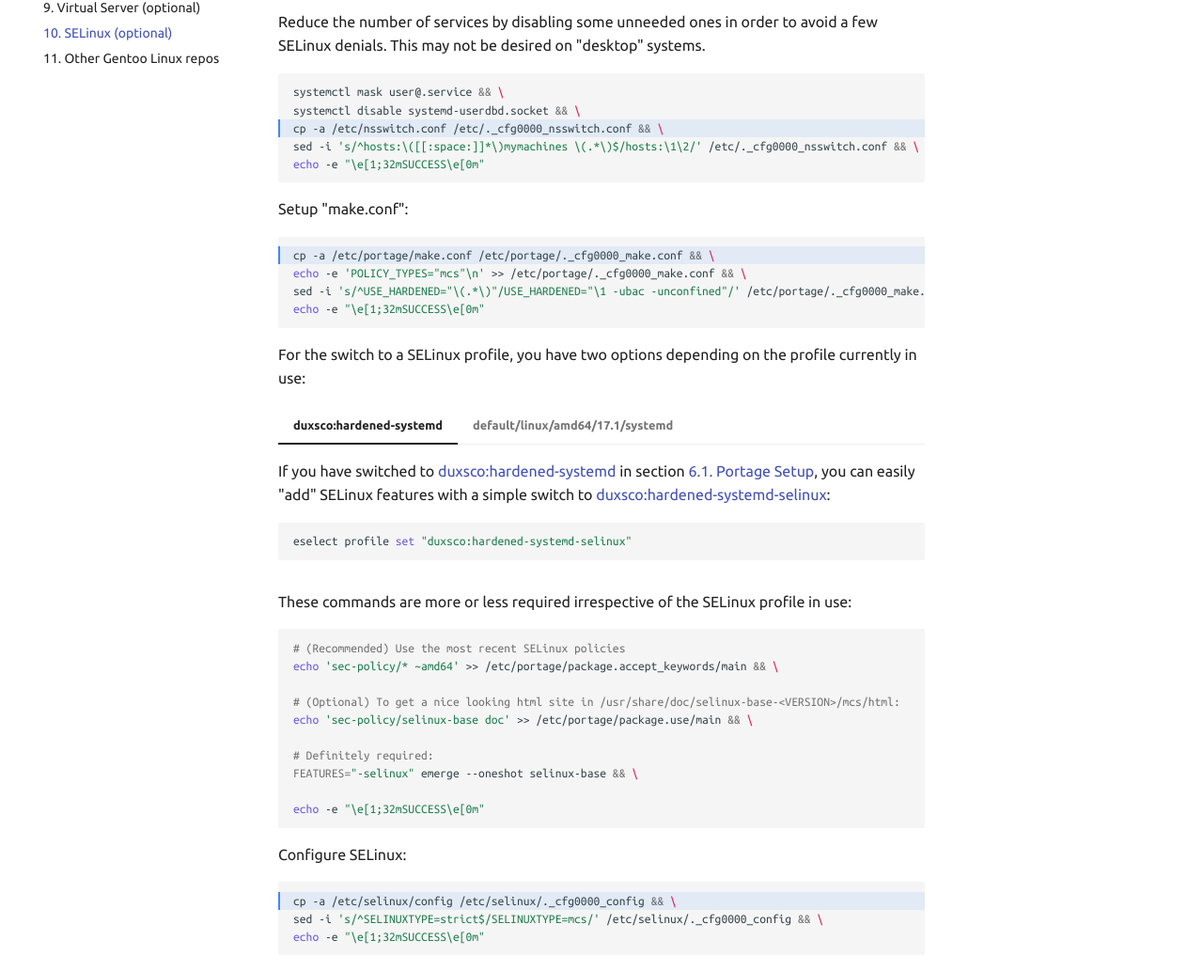
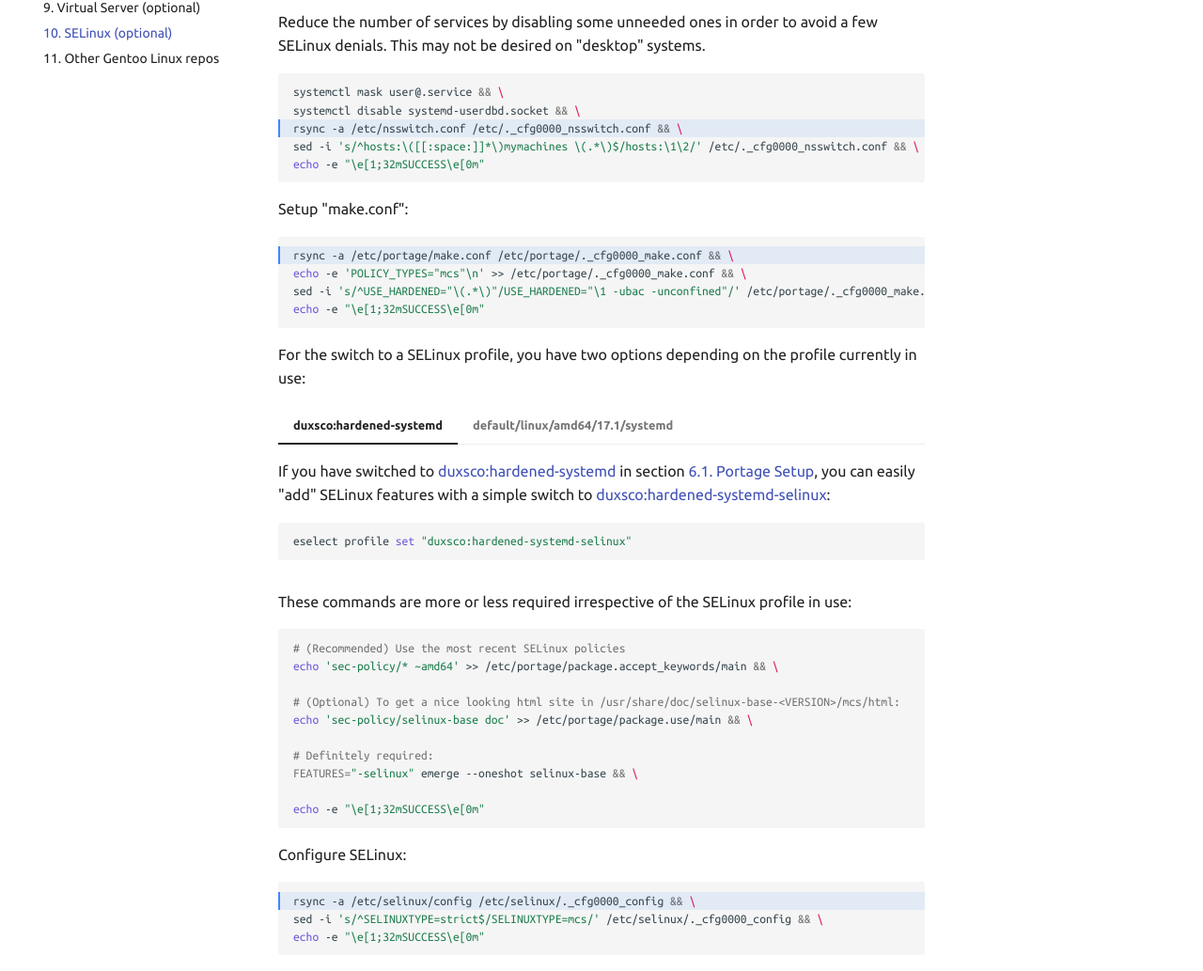
Before and after one commit to duxsco/gentoo-installation, an MkDocs documentation site: the page built from docs/selinux.md, in a window 1280 px wide and 1400 px high. Shown: the part 364-1397 px from the top of the window at 94% size. Built offline with MkDocs 1.6.1 and Material for MkDocs 9.7.7, drawn with Linux system fonts in a browser that asks for light colours; comment, search, counter and statistics services are not loaded.

Commit message:
Use rsync instead of cp

````diff
--- a/docs/selinux.md
+++ b/docs/selinux.md
@@ -8,7 +8,7 @@ Reduce the number of services by disabling some unneeded ones in order to avoid
 ```shell hl_lines="3"
 systemctl mask user@.service && \
 systemctl disable systemd-userdbd.socket && \
-cp -a /etc/nsswitch.conf /etc/._cfg0000_nsswitch.conf && \
+rsync -a /etc/nsswitch.conf /etc/._cfg0000_nsswitch.conf && \
 sed -i 's/^hosts:\([[:space:]]*\)mymachines \(.*\)$/hosts:\1\2/' /etc/._cfg0000_nsswitch.conf && \
 echo -e "\e[1;32mSUCCESS\e[0m"
 ```
@@ -16,7 +16,7 @@ echo -e "\e[1;32mSUCCESS\e[0m"
 Setup "make.conf":
 
 ```shell hl_lines="1"
-cp -a /etc/portage/make.conf /etc/portage/._cfg0000_make.conf && \
+rsync -a /etc/portage/make.conf /etc/portage/._cfg0000_make.conf && \
 echo -e 'POLICY_TYPES="mcs"\n' >> /etc/portage/._cfg0000_make.conf && \
 sed -i 's/^USE_HARDENED="\(.*\)"/USE_HARDENED="\1 -ubac -unconfined"/' /etc/portage/._cfg0000_make.conf && \
 echo -e "\e[1;32mSUCCESS\e[0m"
@@ -58,7 +58,7 @@ echo -e "\e[1;32mSUCCESS\e[0m"
 Configure SELinux:
 
 ```shell hl_lines="1"
-cp -a /etc/selinux/config /etc/selinux/._cfg0000_config && \
+rsync -a /etc/selinux/config /etc/selinux/._cfg0000_config && \
 sed -i 's/^SELINUXTYPE=strict$/SELINUXTYPE=mcs/' /etc/selinux/._cfg0000_config && \
 echo -e "\e[1;32mSUCCESS\e[0m"
 ```
````
Also changed, not shown: docs/cleanup_and_reboot.md (+1 -1 lines), docs/system_setup.md (+1 -1 lines).
